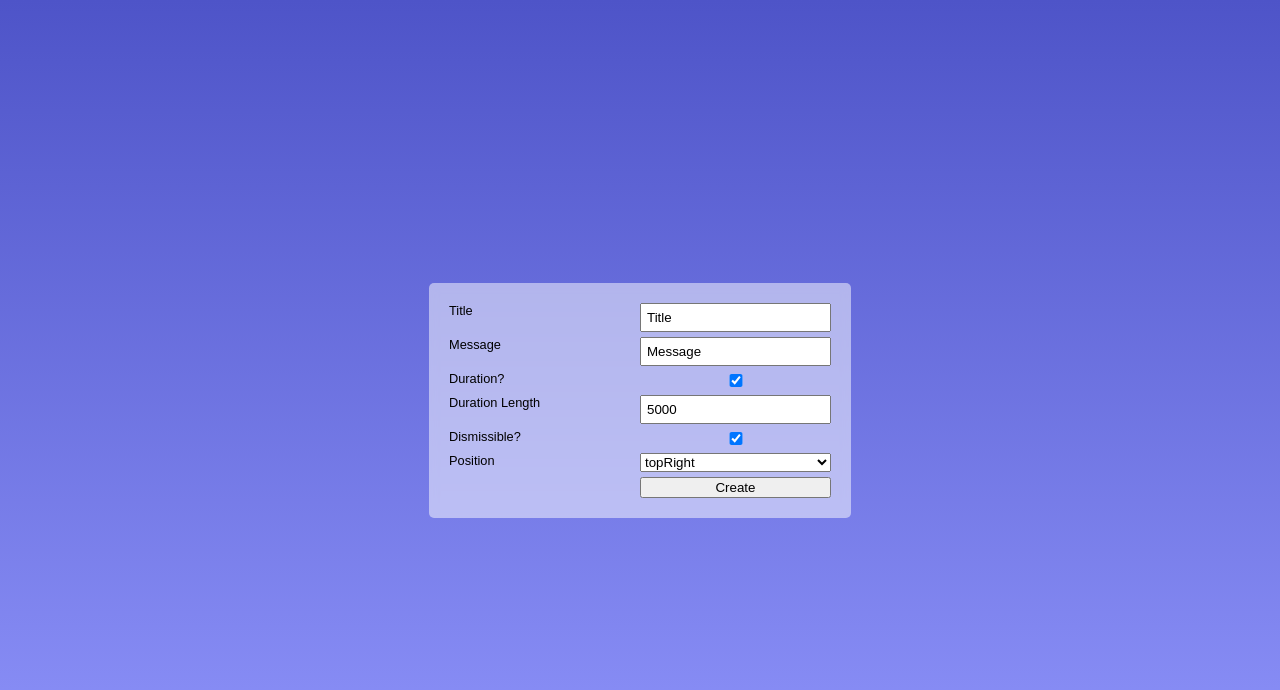
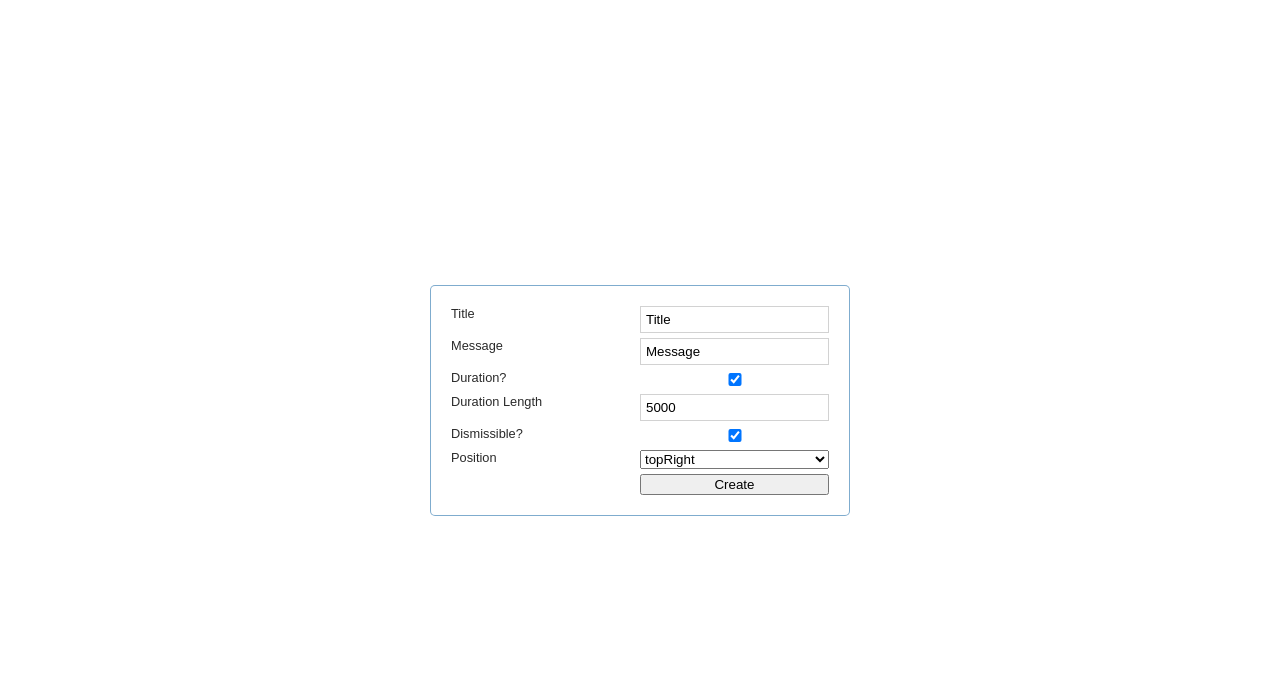
Before and after one commit to akeamwoods/SagaAlert, a React (Create React App) app: page / in a window 1280 px wide. Shown: the top 690 px of the page. Built offline with nearby package versions, Linux system fonts and the light colour scheme; what typesafe-actions would draw is missing.

Commit message:
styling changes

```diff
--- a/src/style.css
+++ b/src/style.css
@@ -7,7 +7,6 @@ body,
 }
 
 body {
-  background: linear-gradient(#4e54c8, #8f94fb);
   font-family: Arial, Helvetica, sans-serif;
   font-size: 0.8em;
 }
--- a/src/style.tsx
+++ b/src/style.tsx
@@ -16,7 +16,10 @@ export const Form = styled.form`
   background: rgb(255, 255, 255, 0.5);
   backdrop-filter: blur(5px);
   border-radius: 5px;
+  color: rgba(42, 42, 42, 1);
+  border: 1px solid rgba(0, 90, 158, 0.5);
   input {
     padding: 5px;
+    border: rgba(210, 210, 210, 1) solid 1px;
   }
 `;
```
